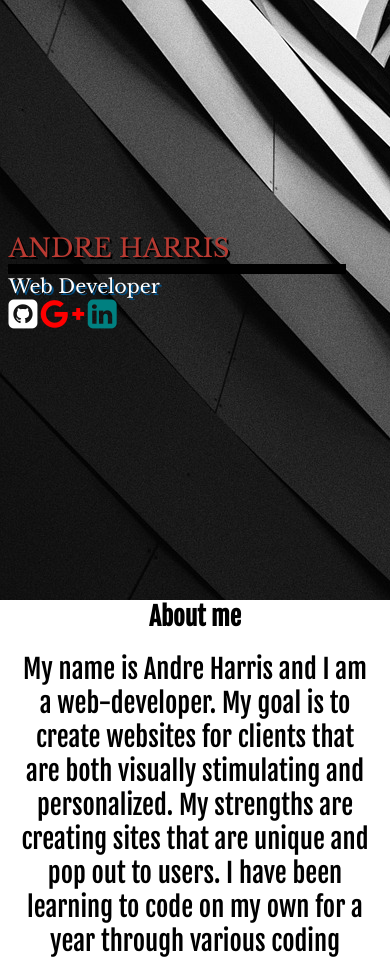
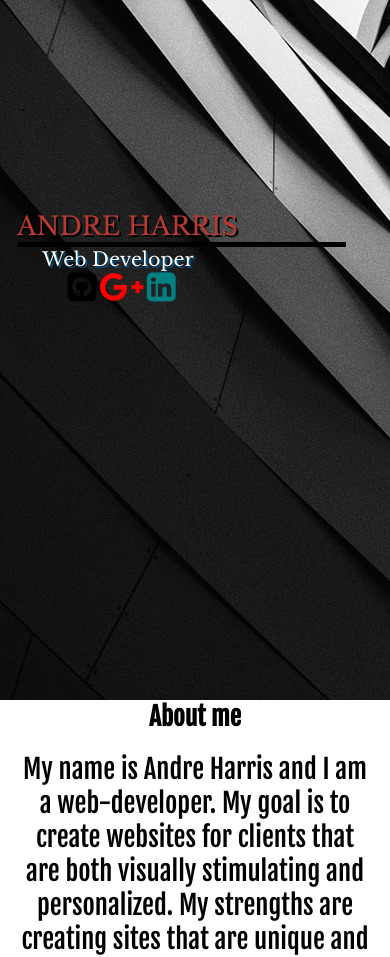
Before and after one commit to aharris4723/Portfolio, a PHP site: page / in a window 390 px wide. Shown: the top 957 px of the page. Run offline with PHP 8.4, Linux system fonts and the light colour scheme; some libraries are stand-ins or nearby versions.

Commit message:
text mobile responsivnes addeded part 2

```diff
--- a/index.css
+++ b/index.css
@@ -48,7 +48,7 @@ h1{
 #facepage{
 	background-image: url('bkg.jpg');
 	width: 100%;
-	height: 600px;
+	height: 700px;
 	/*min-height: 600px;*/
 	background-position: cover;
 	/*border: 1px solid white;*/
@@ -75,8 +75,8 @@ h1{
 	opacity: .1%;
 	box-shadow: 5px 5px 5px 5px black;
 
-	margin-top: 4vmax;
-	margin-left: 14vmax;
+	margin-top: 3%;
+	margin-left: 14%;
 	/*padding: 1px auto;*/
 	/*margin: 1px auto;*/
 
@@ -87,9 +87,9 @@ h1{
 	text-shadow:2px 2px black;
 	font-size:4vmax;
 	/*margin: auto;*/
-	/*margin-left: 38vmax;*/
+	margin-left: 1vmax;
 	border-bottom: 3px solid black;
-	border-width: 10px;
+	border-width: 5px;
     /*position: absolute;
 	top: 12vmax;
 	left: 40vmax;*/
@@ -101,8 +101,8 @@ h1{
 	font-family: 'Libre Baskerville', serif;
 	color: white;
 	font-size:3vmax;
-	/*margin-top: 5vmax;
-	margin-left:38vmax;*/
+
+	margin-left:4vmax;
 	text-shadow: 2px 2px #034F84;
 	/*position: absolute;
 	top:17vmax;
@@ -118,8 +118,9 @@ h1{
 	left: 48vmax;*/
 	/*margin: auto;
 	padding:auto;*/
-	/*margin-left: 41vmax;
-	margin-right: auto;*/
+	margin-left: 7vmax;
+
+
 }
 #name-wrapper{
 	height: 40vmax;
@@ -175,8 +176,8 @@ h1{
 }
 #language_icons{
 	margin-left: 20vmax;
-
-	margin-top:7vmax;
+    margin-top:7vmax;
+    margin-right: 0px auto;
 }
 .devicon-html5-plain-wordmark{
 	font-size: 5vmax;
--- a/index.html
+++ b/index.html
@@ -18,7 +18,7 @@
 	        <div id='name'>ANDRE HARRIS</div>
 	        <div id='description-box'>Web Developer</div>
 		    <div id="icons">
-	           <a href="https://github.com/aharris4723"><i class="fa fa-github-square" style="font-size:4vmax;color:white"></i></a>
+	           <a href="https://github.com/aharris4723"><i class="fa fa-github-square" style="font-size:4vmax;color:black"></i></a>
 	           <a href="https://plus.google.com/u/0/106683339490027022470"><i class="fa fa-google-plus" style="font-size:4vmax;color:red"></i></a>
 	           <a href="https://www.linkedin.com/in/andre-harris/"><i class="fa fa-linkedin-square" style="font-size:4vmax;color:teal"></i></a>
 	         </div>
```
